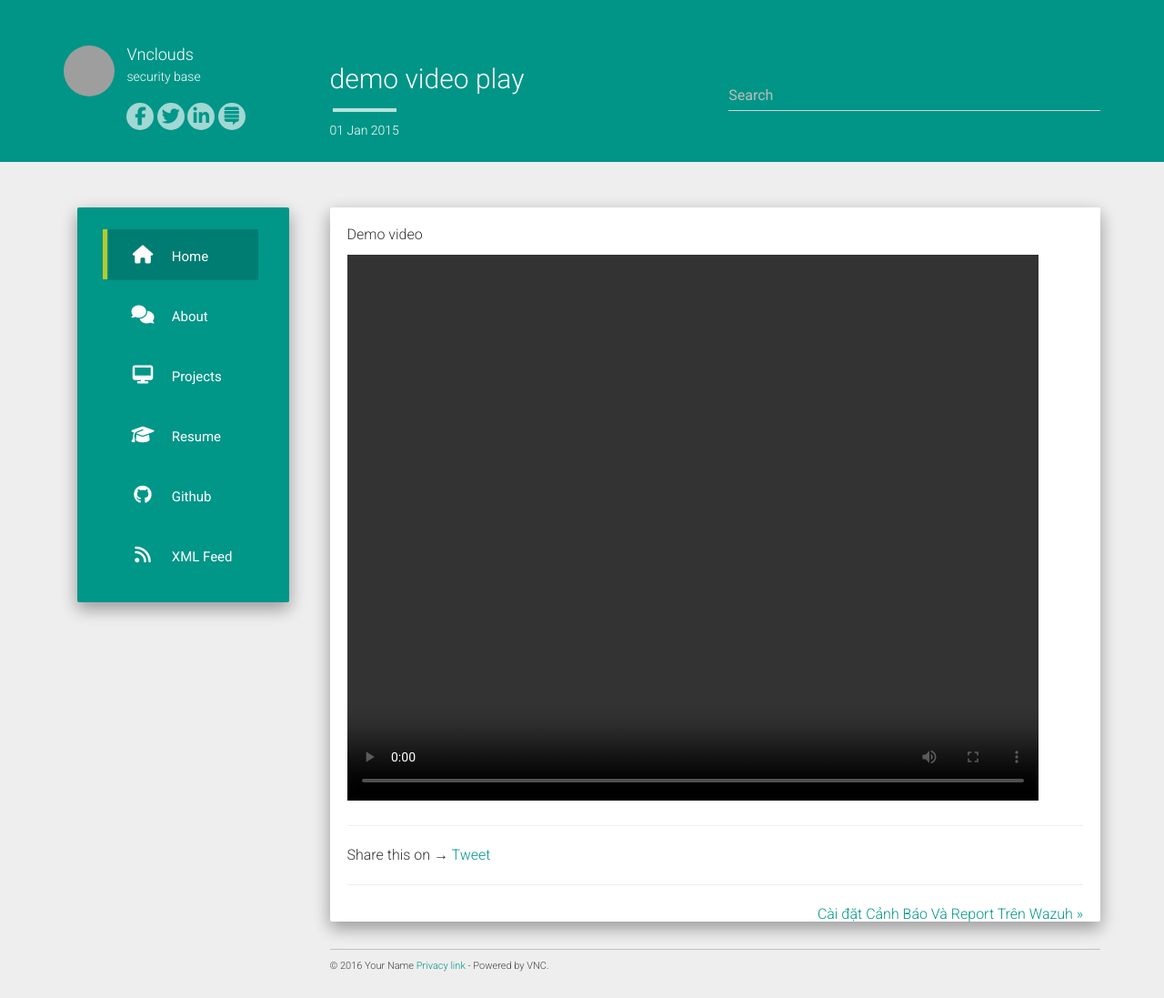
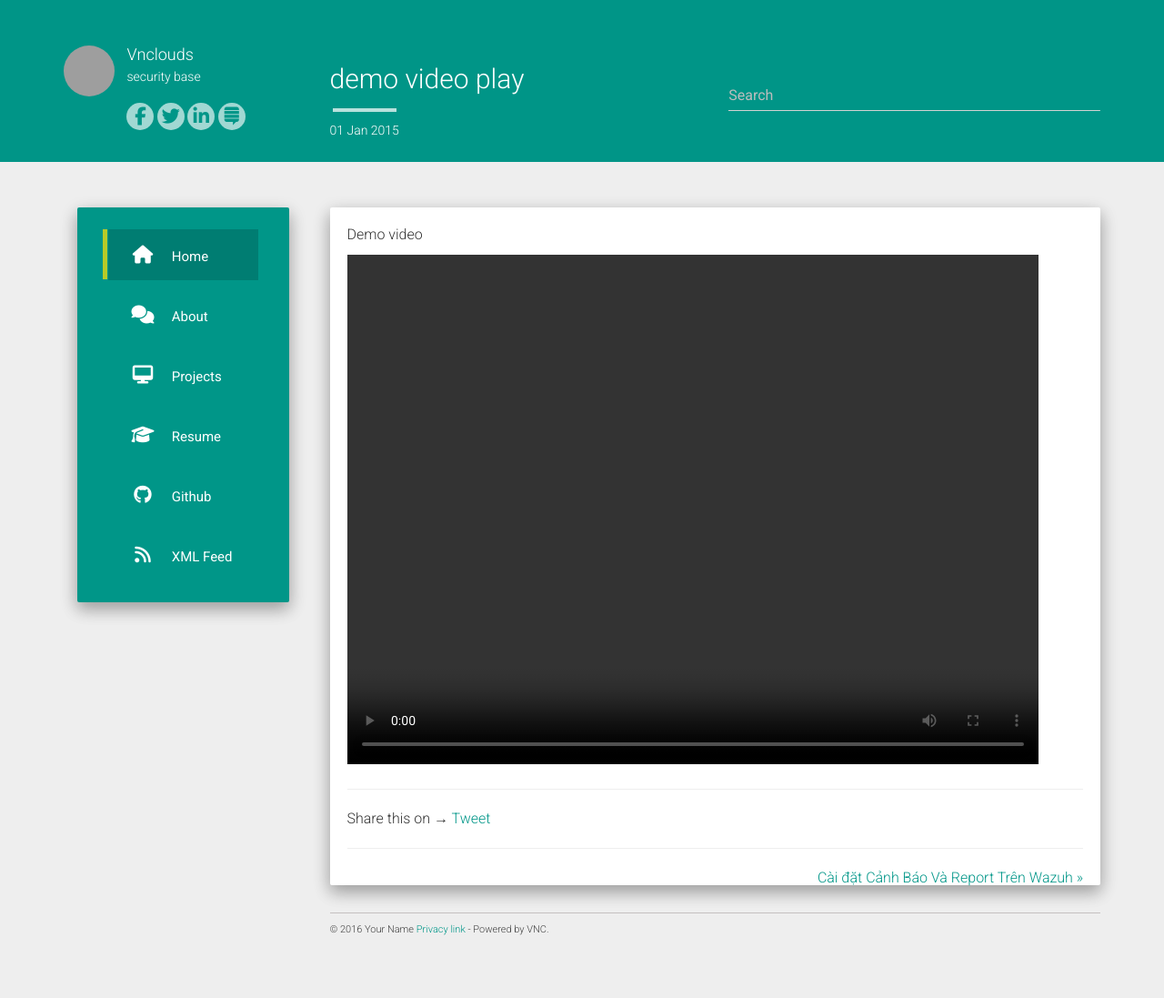
Before and after one commit to vncloudsco/Documentation, a Jekyll site: the page built from _posts/2015-01-01-demovideo.md, in a window 1280 px wide. Shown: the whole page at 91% size. Built offline with Jekyll 4.4.1, drawn with Linux system fonts in a browser that asks for light colours; nearby versions of some CDN libraries; comment, search, counter and statistics services are not loaded; after the commit the page ends 1057 px from its top, so only the background shows below that; grey boxes are pictures that could not be loaded.

Commit message:
Update 2015-01-01-demovideo.md

```diff
--- a/_posts/2015-01-01-demovideo.md
+++ b/_posts/2015-01-01-demovideo.md
@@ -10,7 +10,7 @@ Demo video
 <script src="https://cdn.jsdelivr.net/npm/hls.js@latest"></script>
 <!-- Or if you want a more recent canary version -->
 <!-- <script src="https://cdn.jsdelivr.net/npm/hls.js@canary"></script> -->
-<video id="video" style="width: 760px; height: 600px" controls></video>
+<video id="video" style="width: 760px; height: 560px" controls></video>
 <script>
   var video = document.getElementById('video');
   if(Hls.isSupported()) {
```
